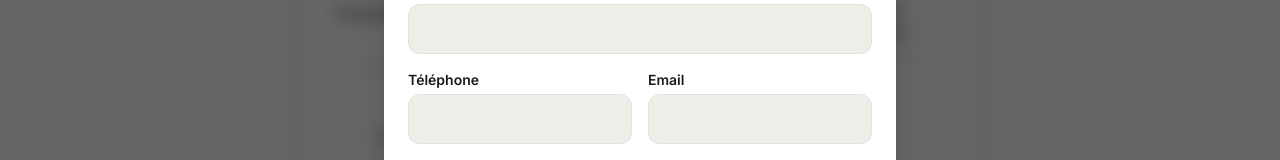
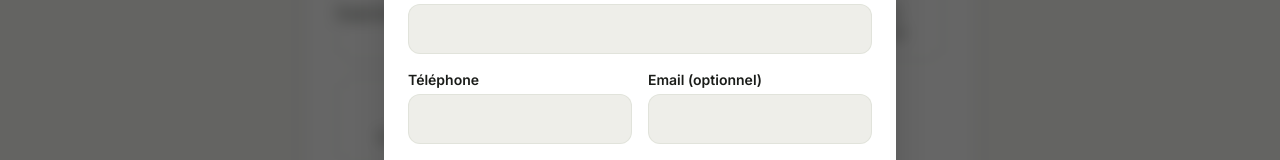
Before and after one commit to Bamiel2025/Jardinsbourdonnants, a React (Vite) app: page /login in a window 1280 px wide. Both pictures are taken after a click on the button 640 px from the left and 726 px from the top of the page. Shown: the part 315-475 px from the top of the page. Built offline with nearby package versions, Linux system fonts and the light colour scheme; no server answers; the database is empty.

Commit message:
fix(firebase): allow public registration for June 7th event and make email optional

```diff
--- a/src/pages/Login.tsx
+++ b/src/pages/Login.tsx
@@ -398,8 +398,8 @@ export default function Login() {
                     <input required type="tel" value={rucherForm.telephone} onChange={e => setRucherForm({...rucherForm, telephone: e.target.value})} className="w-full p-3 rounded-xl border border-outline-variant/30 bg-surface-container focus:ring-2 focus:ring-primary outline-none" />
                   </div>
                   <div>
-                    <label className="block text-sm font-bold mb-1 text-on-surface">Email</label>
-                    <input required type="email" value={rucherForm.email} onChange={e => setRucherForm({...rucherForm, email: e.target.value})} className="w-full p-3 rounded-xl border border-outline-variant/30 bg-surface-container focus:ring-2 focus:ring-primary outline-none" />
+                    <label className="block text-sm font-bold mb-1 text-on-surface">Email (optionnel)</label>
+                    <input type="email" value={rucherForm.email} onChange={e => setRucherForm({...rucherForm, email: e.target.value})} className="w-full p-3 rounded-xl border border-outline-variant/30 bg-surface-container focus:ring-2 focus:ring-primary outline-none" />
                   </div>
                 </div>
                 <div className="grid grid-cols-2 gap-4">
```
Also changed, not shown: 1 other file (tests, documents, lock files or other folders).
